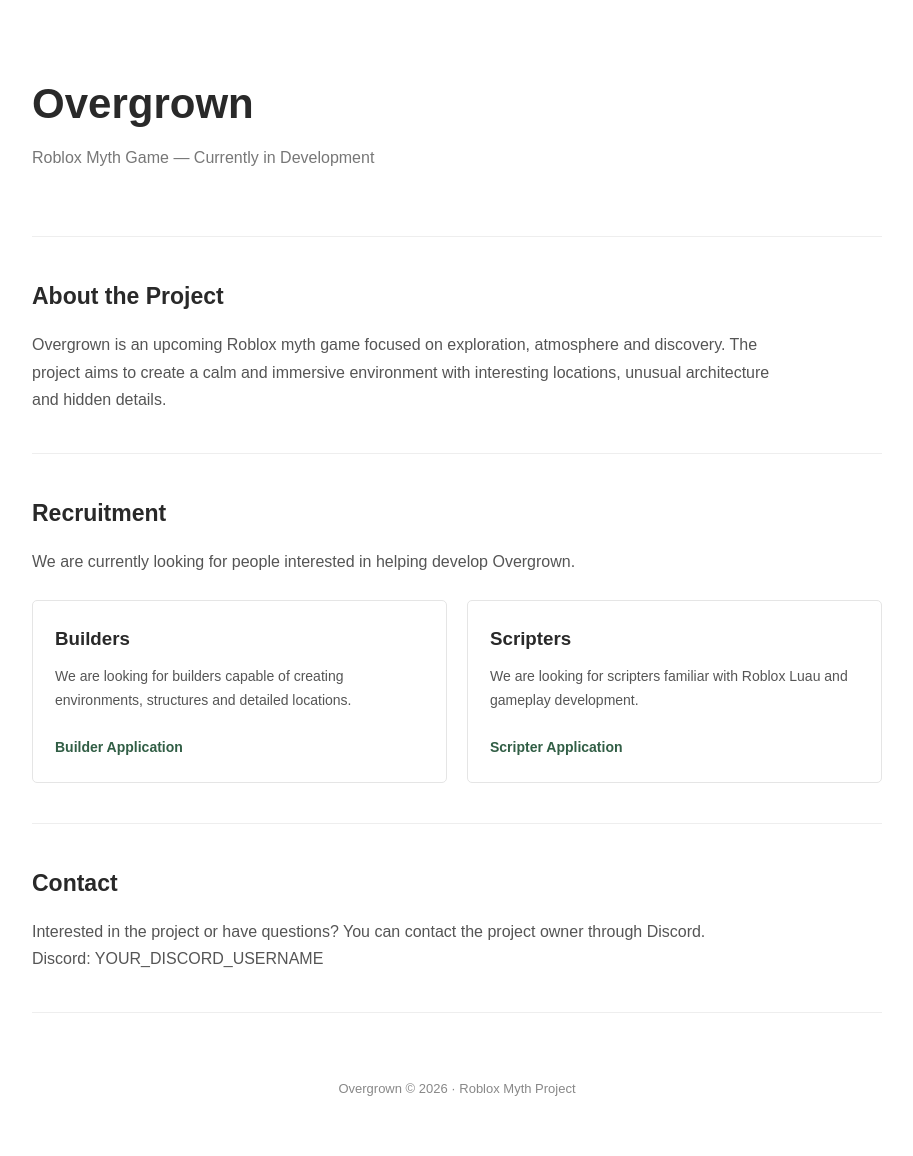
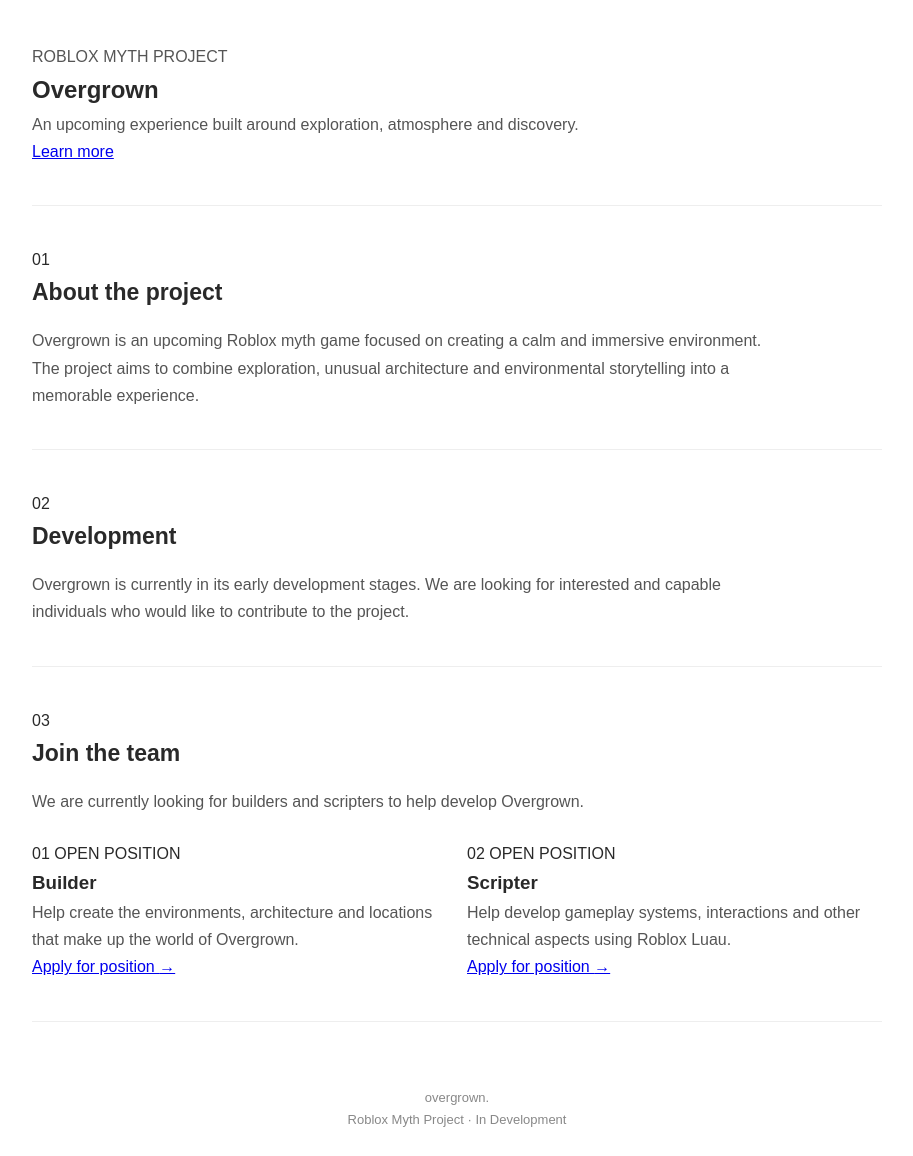
Before and after one commit to Deniz003/overgrown-website, a plain HTML site: page index.html in a window 1280 px wide. Shown: the part 114-1270 px from the top of the page, without its empty margins (183-1096 px from the left). Before the commit the page ends 1239 px from the top, so only its background shows below. Drawn offline with Linux system fonts and the light colour scheme.

Commit message:
Update index.html

```diff
--- a/index.html
+++ b/index.html
@@ -4,78 +4,119 @@
 <head>
     <meta charset="UTF-8">
     <meta name="viewport" content="width=device-width, initial-scale=1.0">
-    <title>Overgrown — Roblox Myth Game</title>
+    <title>Overgrown — Roblox Myth</title>
     <link rel="stylesheet" href="style.css">
 </head>
 <body>
 
     <header>
-        <a href="#" class="logo">Overgrown</a>
+        <a href="#" class="logo">overgrown<span>.</span></a>
+
         <nav>
             <a href="#about">About</a>
+            <a href="#development">Development</a>
             <a href="#recruitment">Recruitment</a>
-            <a href="#contact">Contact</a>
         </nav>
     </header>
 
     <main>
-        <section class="intro">
+
+        <section class="hero">
+            <p class="label">ROBLOX MYTH PROJECT</p>
             <h1>Overgrown</h1>
-            <p>Roblox Myth Game — Currently in Development</p>
+            <p class="hero-description">
+                An upcoming experience built around exploration,
+                atmosphere and discovery.
+            </p>
+            <a href="#about" class="primary-button">Learn more</a>
         </section>
 
-        <section id="about">
-            <h2>About the Project</h2>
+        <section id="about" class="section">
+            <div class="section-heading">
+                <span>01</span>
+                <h2>About the project</h2>
+            </div>
+
             <p>
                 Overgrown is an upcoming Roblox myth game focused on
-                exploration, atmosphere and discovery.
+                creating a calm and immersive environment.
 
-                The project aims to create a calm and immersive
-                environment with interesting locations, unusual
-                architecture and hidden details.
+                The project aims to combine exploration, unusual
+                architecture and environmental storytelling into
+                a memorable experience.
             </p>
         </section>
 
-        <section id="recruitment">
-            <h2>Recruitment</h2>
+        <section id="development" class="section">
+            <div class="section-heading">
+                <span>02</span>
+                <h2>Development</h2>
+            </div>
+
             <p>
-                We are currently looking for people interested in
-                helping develop Overgrown.
+                Overgrown is currently in its early development stages.
+                We are looking for interested and capable individuals
+                who would like to contribute to the project.
+            </p>
+        </section>
+
+        <section id="recruitment" class="section">
+            <div class="section-heading">
+                <span>03</span>
+                <h2>Join the team</h2>
+            </div>
+
+            <p>
+                We are currently looking for builders and scripters
+                to help develop Overgrown.
             </p>
 
             <div class="roles">
-                <div class="role">
-                    <h3>Builders</h3>
+
+                <div class="role-card">
+                    <div class="role-top">
+                        <span class="role-number">01</span>
+                        <span class="role-status">OPEN POSITION</span>
+                    </div>
+
+                    <h3>Builder</h3>
+
                     <p>
-                        We are looking for builders capable of creating
-                        environments, structures and detailed locations.
+                        Help create the environments, architecture
+                        and locations that make up the world of Overgrown.
                     </p>
-                    <a href="BUILDER_FORM_URL">Builder Application</a>
+
+                    <a href="BUILDER_FORM_URL" class="apply-link">
+                        Apply for position <span>→</span>
+                    </a>
                 </div>
 
-                <div class="role">
-                    <h3>Scripters</h3>
+                <div class="role-card">
+                    <div class="role-top">
+                        <span class="role-number">02</span>
+                        <span class="role-status">OPEN POSITION</span>
+                    </div>
+
+                    <h3>Scripter</h3>
+
                     <p>
-                        We are looking for scripters familiar with
-                        Roblox Luau and gameplay development.
+                        Help develop gameplay systems, interactions
+                        and other technical aspects using Roblox Luau.
                     </p>
-                    <a href="SCRIPTER_FORM_URL">Scripter Application</a>
+
+                    <a href="SCRIPTER_FORM_URL" class="apply-link">
+                        Apply for position <span>→</span>
+                    </a>
                 </div>
+
             </div>
         </section>
 
-        <section id="contact">
-            <h2>Contact</h2>
-            <p>
-                Interested in the project or have questions?
-                You can contact the project owner through Discord.
-            </p>
-            <p>Discord: YOUR_DISCORD_USERNAME</p>
-        </section>
     </main>
 
     <footer>
-        <p>Overgrown © 2026 · Roblox Myth Project</p>
+        <span>overgrown.</span>
+        <p>Roblox Myth Project · In Development</p>
     </footer>
 
 </body>
```
